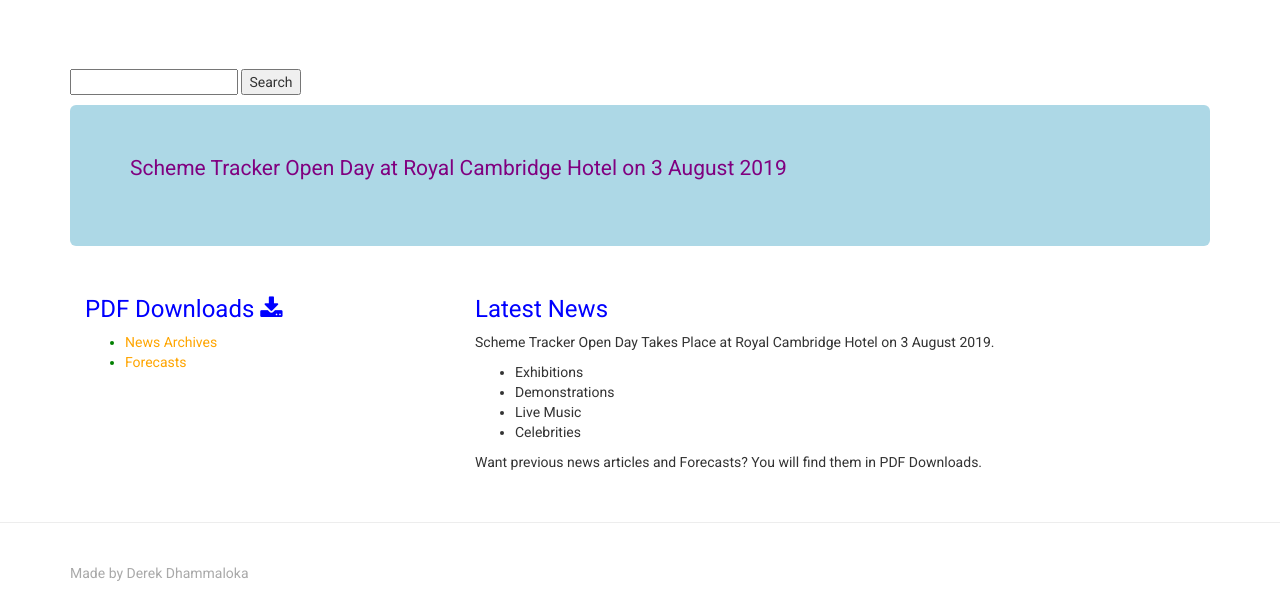
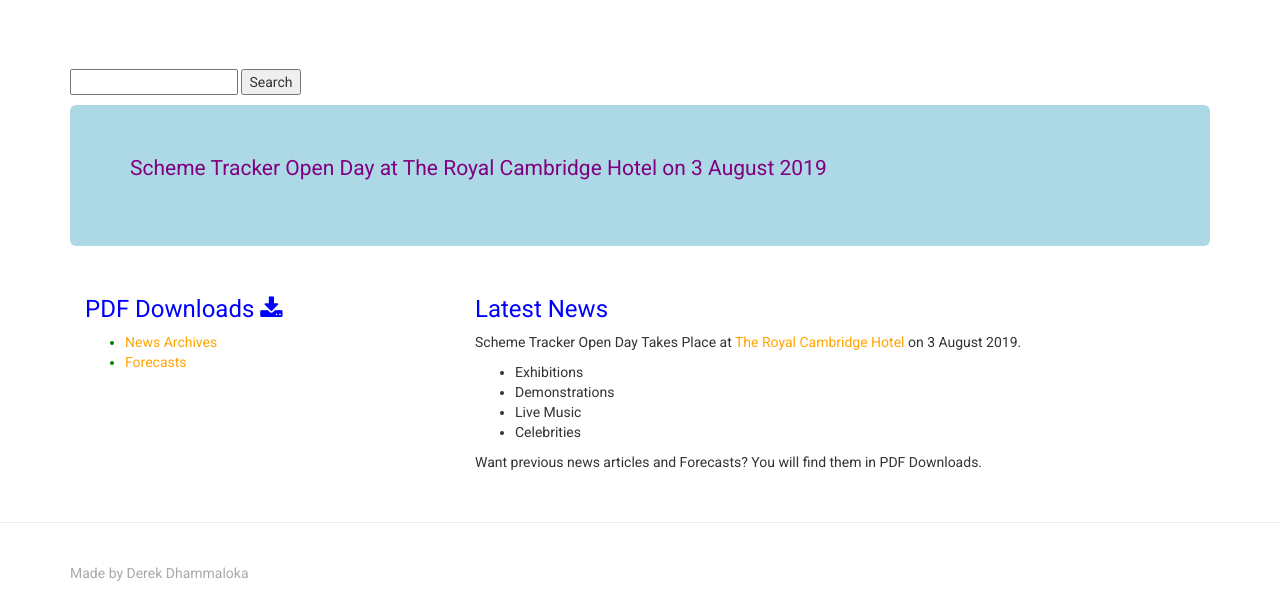
Before and after one commit to derektypist/scheme-tracker, a Django app: page /news/ in a window 1280 px wide. Shown: the part 81-673 px from the top of the page. Run offline with Django 3.2, Linux system fonts and the light colour scheme; some libraries are stand-ins or nearby versions.

Commit message:
Added link to The Royal Cambridge Hotel in news.html

```diff
--- a/news/templates/news.html
+++ b/news/templates/news.html
@@ -4,7 +4,7 @@
 
 <!-- Apply Jumbotron -->
 <div class="jumbotron">
-    <p>Scheme Tracker Open Day at Royal Cambridge Hotel on 3 August 2019</p>
+    <p>Scheme Tracker Open Day at The Royal Cambridge Hotel on 3 August 2019</p>
 </div>
 
 <!-- Display News Items -->
@@ -22,7 +22,7 @@
         <!-- Second Column is Latest News -->
         <div class="col-xs-12 col-sm-8">
         <h3 class="news-headings">Latest News</h3>
-        <p>Scheme Tracker Open Day Takes Place at Royal Cambridge Hotel on 3 August 2019.</p>
+        <p>Scheme Tracker Open Day Takes Place at <a href="https://www.theroyalcambridgehotel.co.uk" target="blank" title="The Royal Cambridge Hotel">The Royal Cambridge Hotel</a> on 3 August 2019.</p>
         <ul>
             <li>Exhibitions</li>
             <li>Demonstrations</li>
--- a/static/css/custom.css
+++ b/static/css/custom.css
@@ -56,10 +56,18 @@
     display: block;
 }
 
-a, a:hover {
-    color: #223344;
+a {
+    color: orange;
     text-decoration: none;
 }
+
+a:hover {
+    color: turquoise;
+    text-decoration: none;
+}
+
+
+
 
 .icon-bar {
     background-color: #fff;
```
